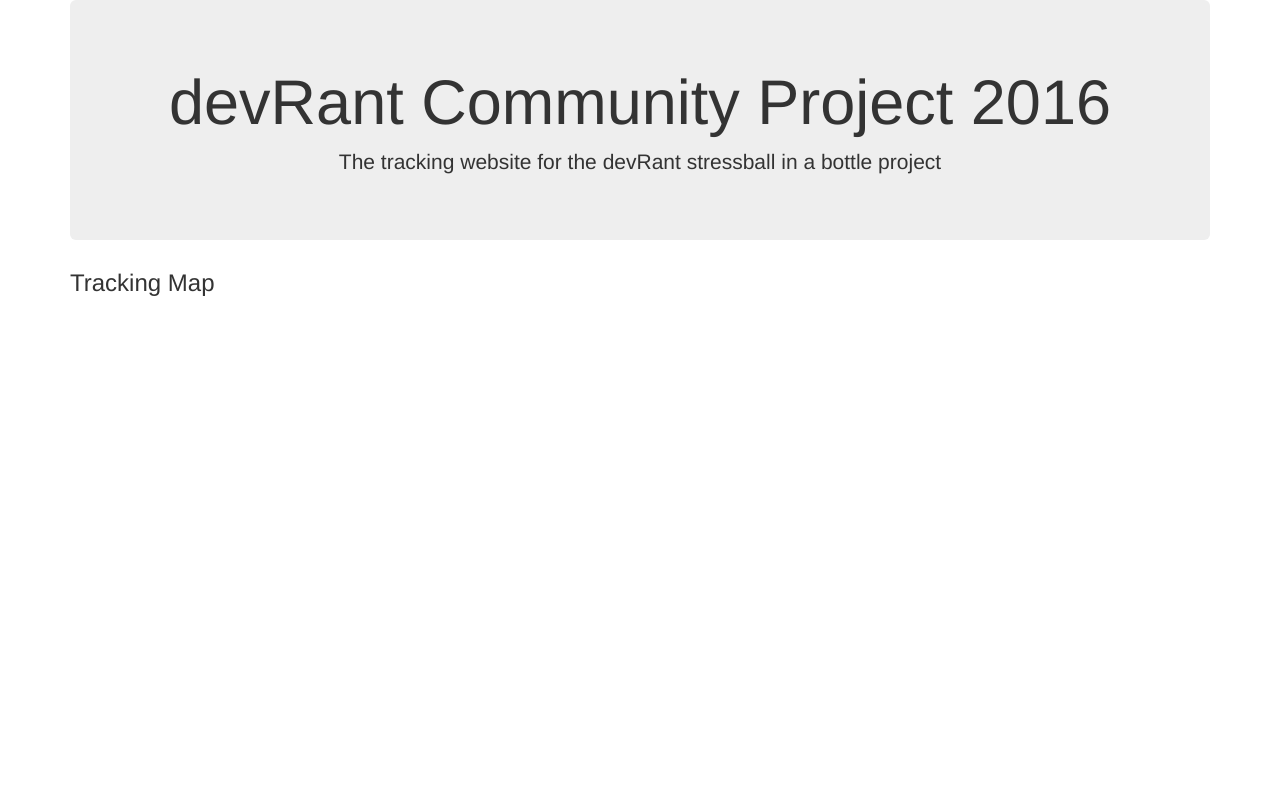
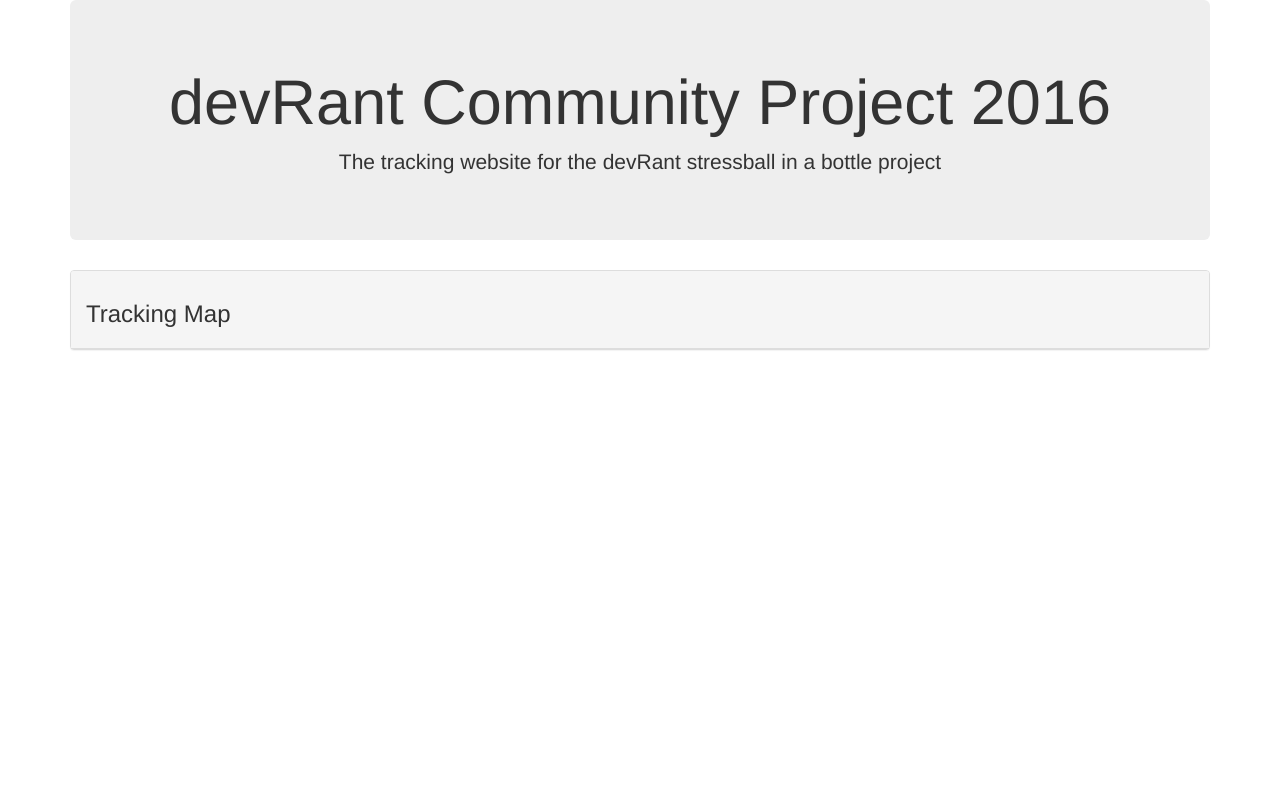
Before and after one commit to STOTV/STOTV-Server, a website: page static/index.html in a window 1280 px wide. Shown: the top 810 px of the page. Drawn offline with nearby package versions, Linux system fonts and the light colour scheme; some packages are replaced by stand-ins of ours; no server answers.

Commit message:
Even more bootstrap goodness to the frontend

```diff
--- a/static/index.html
+++ b/static/index.html
@@ -22,10 +22,12 @@
 			<p> The tracking website for the devRant stressball in a bottle project </p>
 		</div>
 		</div>
-		<div class="white">
-			<h3>Tracking Map</h3>
+		<!--<div class="white">-->
+		<div class="panel panel-default">
+			<div class="panel-heading"><h3>Tracking Map</h3></div>
+			</div>
 			<div id="googleMap"></div>
-		</div>
+		<!--</div>-->
 		<div class="recovery">
 			<h3>Found a bottle?</h3>
 			<div id="recovery">
```
